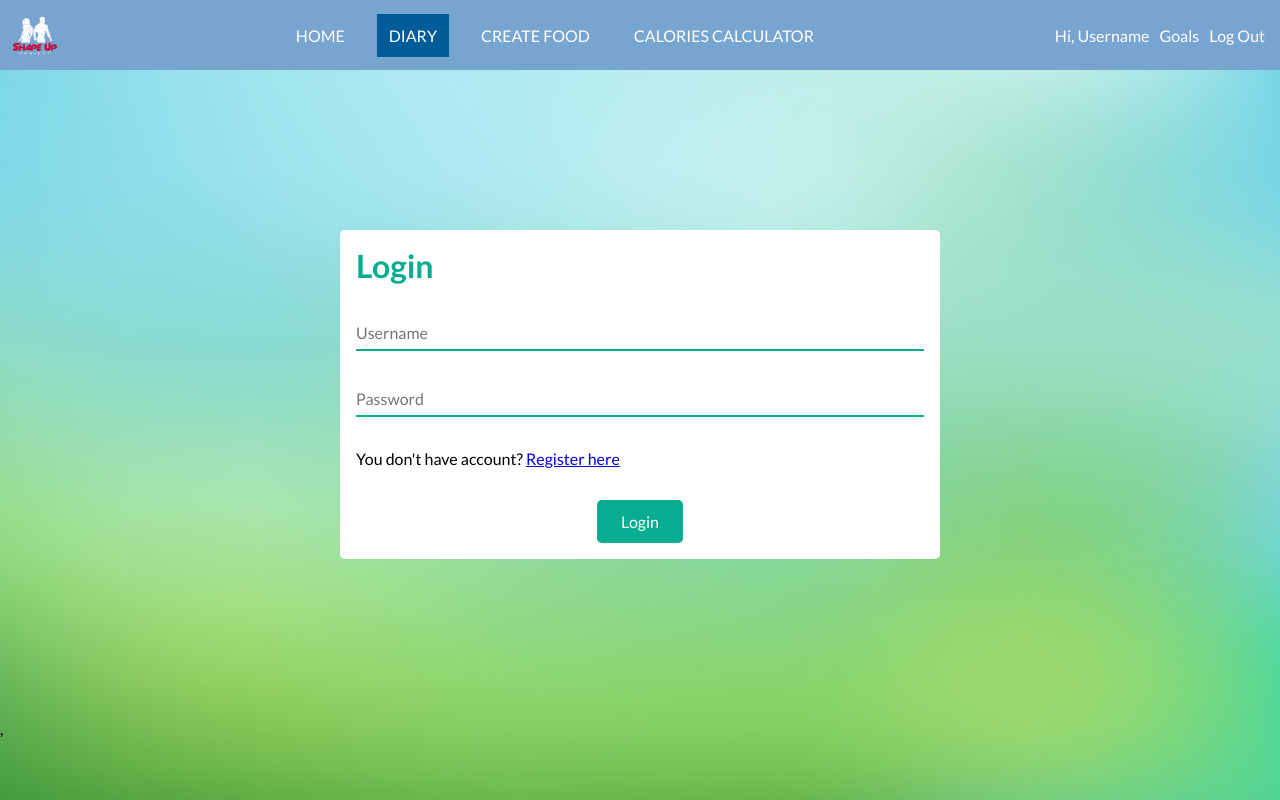
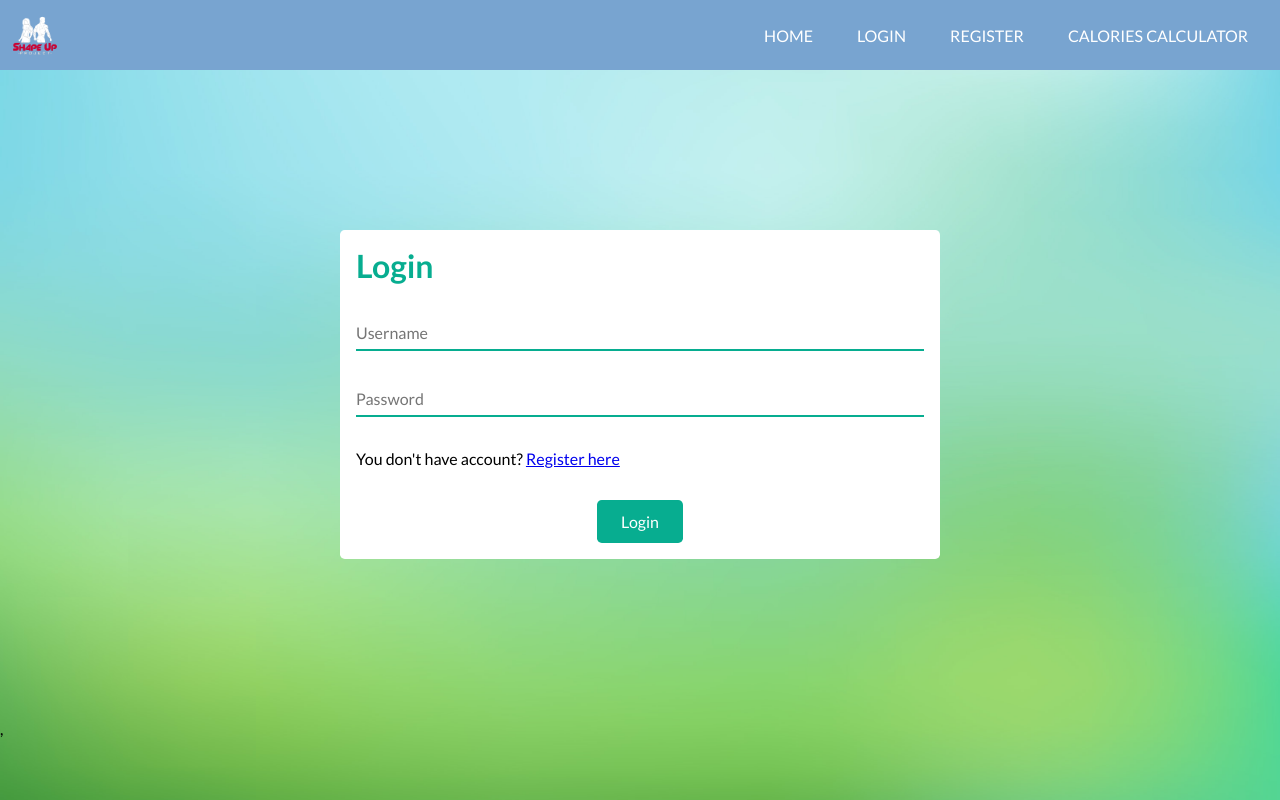
Before and after one commit to todormladenov/Food-diary, a React (Vite) app: page /auth/login in a window 1280 px wide. Built offline with nearby package versions, Linux system fonts and the light colour scheme.

Commit message:
Add dynamic navigation

```diff
--- a/src/components/auth/login/Login.jsx
+++ b/src/components/auth/login/Login.jsx
@@ -1,4 +1,4 @@
-import { Link } from 'react-router-dom';
+import { Link, useNavigate } from 'react-router-dom';
 import '../Auth.css';
 import { login } from '../../../services/authAPI';
 import { useForm } from '../../../hooks/useForm';
@@ -12,10 +12,12 @@ const initialValues = {
 
 export default function Login() {
     const authState = useContext(AuthContext);
+    const navigator = useNavigate();
 
     const loginHandler = async (values) => {
         const user = await login(values.username, values.password);
         authState.changeAuthState(user);
+        navigator('/');
     }
 
     const { formValues, changeHandler, submitHandler } = useForm(initialValues, loginHandler);
--- a/src/components/header/Header.jsx
+++ b/src/components/header/Header.jsx
@@ -2,9 +2,12 @@ import { Link } from 'react-router-dom';
 import logo from '../../assets/3d-old-text-2-1-1024x1024.png';
 import './Header.css';
 import { getTodayDate } from '../../utils/get-dates';
+import { useContext } from 'react';
+import { AuthContext } from '../../contexts/AuthContext';
 
 export default function Header() {
     const todayDate = getTodayDate();
+    const authContext = useContext(AuthContext);
 
     return (
         <>
@@ -17,22 +20,39 @@ export default function Header() {
                         <li>
                             <Link className="link" to='/'>HOME</Link>
                         </li>
+                        {authContext.isAuth
+                            ?
+                            (<>
                                 <li>
                                     <Link className="link active" to={`/diary/${todayDate}`} >DIARY</Link>
                                 </li>
                                 <li>
                                     <Link className="link" to="/create-food">CREATE FOOD</Link>
                                 </li>
+                            </>)
+                            :
+                            (<>
+                                <li>
+                                    <Link className="link" to='/auth/login' >LOGIN</Link>
+                                </li>
+                                <li>
+                                    <Link className="link" to="/auth/register">REGISTER</Link>
+                                </li>
+                            </>)
+                        }
                         <li>
                             <Link className="link" to="/calories-calculator">CALORIES CALCULATOR</Link>
                         </li>
                     </ul>
                 </div>
-                <div className="user-info">
-                    <span>Hi, Username</span>
+                {authContext.isAuth
+                    &&
+                    (<div className="user-info">
+                        <span>Hi, {authContext.username}</span>
                         <span>Goals</span>
-                    <span>Log Out</span>
-                </div>
+                        <span>Logout</span>
+                    </div>)
+                }
             </div >
         </>
     );
```
Lines whose indentation alone changed are shown as unchanged.
